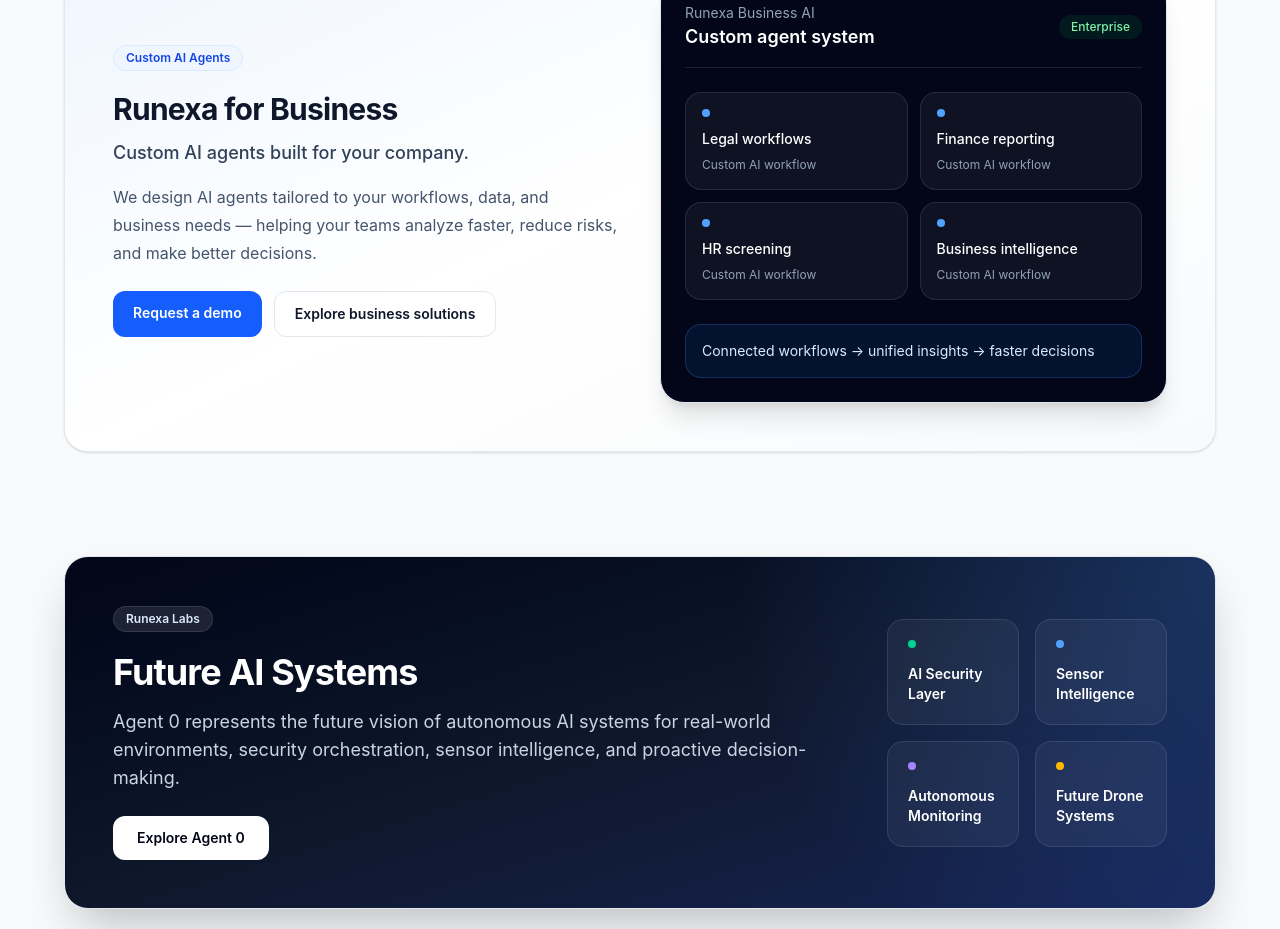
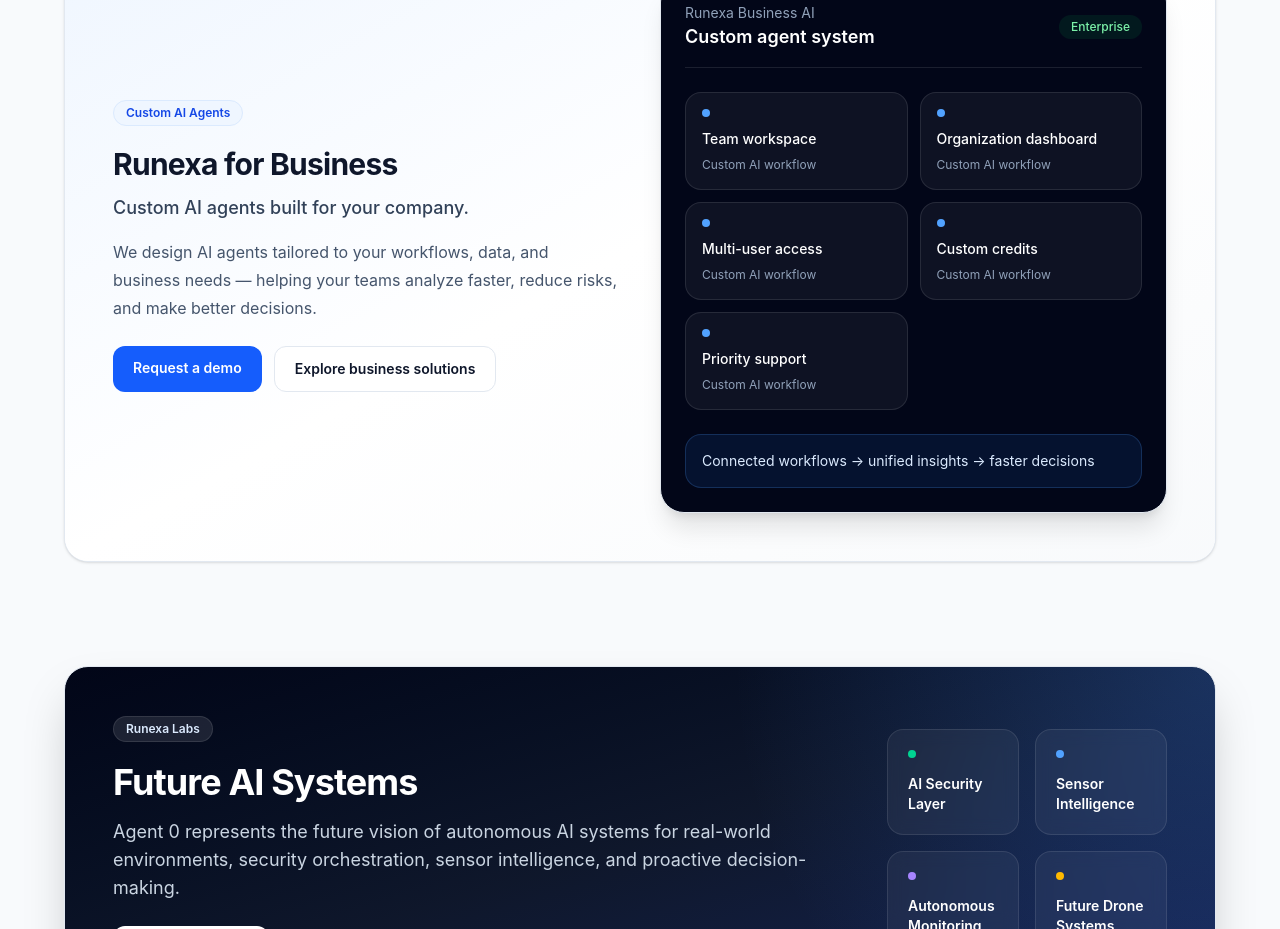
Before and after one commit to datacemia/legal-ai-agent, a Next.js app in the folder frontend/: page / in a window 1280 px wide. Shown: the part 2480-3409 px from the top of the page. Built offline with nearby package versions, Linux system fonts and the light colour scheme; no server answers.

Commit message:
Update enterprise feature wording

```diff
--- a/frontend/app/page.tsx
+++ b/frontend/app/page.tsx
@@ -63,10 +63,11 @@ const labels: any = {
     enterprisePrimary: "Request a demo",
     enterpriseSecondary: "Explore business solutions",
     enterpriseCards: [
-      "Legal workflows",
-      "Finance reporting",
-      "HR screening",
-      "Business intelligence",
+      "Team workspace",
+      "Organization dashboard",
+      "Multi-user access",
+      "Custom credits",
+      "Priority support",
     ],
     enterpriseSystem: "Custom agent system",
     enterpriseWorkflow: "Custom AI workflow",
@@ -150,10 +151,11 @@ const labels: any = {
     enterprisePrimary: "Contacter l’équipe commerciale",
     enterpriseSecondary: "Découvrir Runexa pour les entreprises",
     enterpriseCards: [
-      "Workflows juridiques",
-      "Reporting financier",
-      "Recrutement RH",
-      "Intelligence business",
+      "Espace équipe",
+      "Tableau de bord organisation",
+      "Accès multi-utilisateurs",
+      "Crédits personnalisés",
+      "Support prioritaire",
     ],
     enterpriseSystem: "Système d’agents personnalisés",
     enterpriseWorkflow: "Workflow IA personnalisé",
@@ -237,10 +239,11 @@ const labels: any = {
     enterprisePrimary: "طلب عرض",
     enterpriseSecondary: "استكشاف حلول الأعمال",
     enterpriseCards: [
-      "العمليات القانونية والامتثال",
-      "التقارير والتحليل المالي",
-      "التوظيف والموارد البشرية",
-      "تحليل واتخاذ قرارات الأعمال",
+      "مساحة عمل الفريق",
+      "لوحة تحكم المؤسسة",
+      "وصول متعدد المستخدمين",
+      "أرصدة مخصصة",
+      "دعم ذو أولوية",
     ],
     enterpriseSystem: "نظام وكلاء مخصص",
     enterpriseWorkflow: "سير عمل ذكي مخصص",
```
